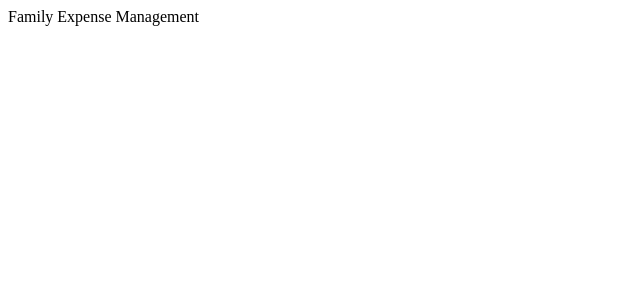
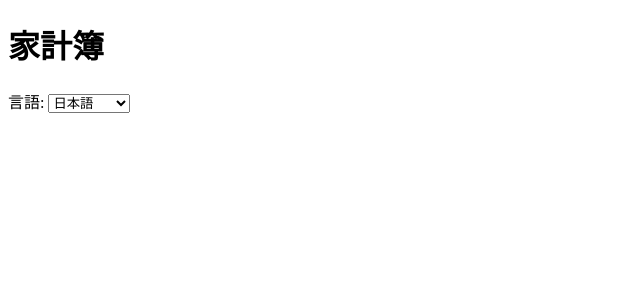
Before and after one commit to janglee83/family-expense-management, a React (Vite) app in the folder frontend/: page / in a window 1280 px wide. Shown: the top 300 px of the page, without its empty margins (0-640 px from the left). Built offline with nearby package versions, Linux system fonts and the light colour scheme.

Commit message:
feat(frontend): add react-i18next with ja/vi locales and language switcher

```diff
--- a/frontend/package.json
+++ b/frontend/package.json
@@ -23,6 +23,7 @@
     "@eslint/js": "^9",
     "@testing-library/jest-dom": "^6.5.0",
     "@testing-library/react": "^16.0.1",
+    "@testing-library/user-event": "^14.6.6",
     "@types/react": "^18.3.5",
     "@types/react-dom": "^18.3.0",
     "@typescript-eslint/eslint-plugin": "^8.5.0",
--- a/frontend/src/App.tsx
+++ b/frontend/src/App.tsx
@@ -1,3 +1,13 @@
+import { useTranslation } from "react-i18next";
+import { LanguageSwitcher } from "./components/LanguageSwitcher";
+
 export default function App() {
-  return <main>Family Expense Management</main>;
+  const { t } = useTranslation();
+
+  return (
+    <main>
+      <h1>{t("app.title")}</h1>
+      <LanguageSwitcher />
+    </main>
+  );
 }
--- /dev/null
+++ b/frontend/src/components/LanguageSwitcher.tsx
@@ -0,0 +1,29 @@
+import { useTranslation } from "react-i18next";
+import { SUPPORTED_LANGUAGES, type SupportedLanguage } from "../i18n/i18n";
+
+const LANGUAGE_LABELS: Record<SupportedLanguage, string> = {
+  ja: "日本語",
+  vi: "Tiếng Việt",
+};
+
+export function LanguageSwitcher() {
+  const { i18n, t } = useTranslation();
+
+  return (
+    <label>
+      {t("common.language")}:{" "}
+      <select
+        value={i18n.language}
+        onChange={(event) => {
+          void i18n.changeLanguage(event.target.value as SupportedLanguage);
+        }}
+      >
+        {SUPPORTED_LANGUAGES.map((lang) => (
+          <option key={lang} value={lang}>
+            {LANGUAGE_LABELS[lang]}
+          </option>
+        ))}
+      </select>
+    </label>
+  );
+}
--- /dev/null
+++ b/frontend/src/i18n/i18n.ts
@@ -0,0 +1,30 @@
+import i18n from "i18next";
+import LanguageDetector from "i18next-browser-languagedetector";
+import { initReactI18next } from "react-i18next";
+
+import commonJa from "./locales/ja/common.json";
+import commonVi from "./locales/vi/common.json";
+
+export const SUPPORTED_LANGUAGES = ["ja", "vi"] as const;
+export type SupportedLanguage = (typeof SUPPORTED_LANGUAGES)[number];
+
+void i18n
+  .use(LanguageDetector)
+  .use(initReactI18next)
+  .init({
+    resources: {
+      ja: { common: commonJa },
+      vi: { common: commonVi },
+    },
+    fallbackLng: "ja",
+    supportedLngs: SUPPORTED_LANGUAGES,
+    defaultNS: "common",
+    detection: {
+      order: ["localStorage", "navigator"],
+      caches: ["localStorage"],
+      lookupLocalStorage: "family_expense_language",
+    },
+    interpolation: { escapeValue: false },
+  });
+
+export default i18n;
--- /dev/null
+++ b/frontend/src/i18n/locales/ja/common.json
@@ -0,0 +1,8 @@
+{
+  "app": { "title": "家計簿" },
+  "common": { "loading": "読み込み中...", "language": "言語" },
+  "ping": {
+    "success": "サーバーに接続しました",
+    "failure": "サーバーに接続できませんでした"
+  }
+}
--- /dev/null
+++ b/frontend/src/i18n/locales/vi/common.json
@@ -0,0 +1,8 @@
+{
+  "app": { "title": "Quản lý chi tiêu gia đình" },
+  "common": { "loading": "Đang tải...", "language": "Ngôn ngữ" },
+  "ping": {
+    "success": "Đã kết nối với máy chủ",
+    "failure": "Không thể kết nối với máy chủ"
+  }
+}
--- a/frontend/src/main.tsx
+++ b/frontend/src/main.tsx
@@ -1,5 +1,6 @@
 import { StrictMode } from "react";
 import { createRoot } from "react-dom/client";
+import "./i18n/i18n";
 import App from "./App";
 
 const rootElement = document.getElementById("root");
```
Also changed, not shown: 2 other files (tests, documents, lock files or other folders).
